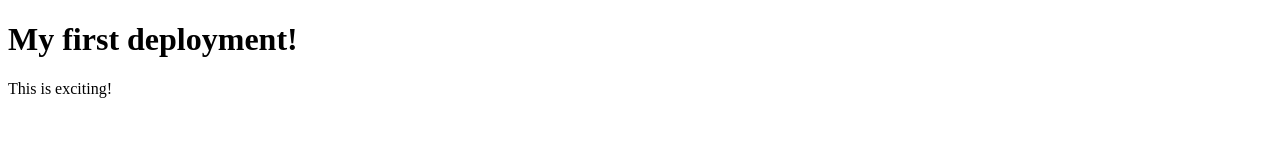
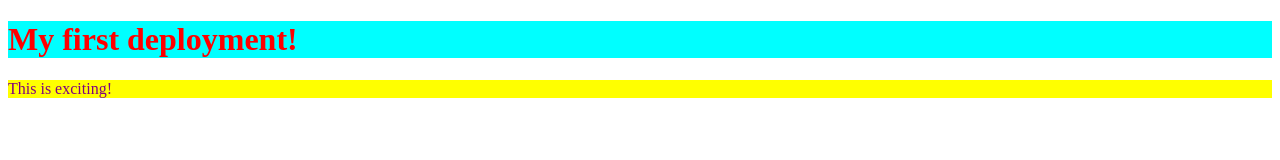
Before and after one commit to eghak/f27-deployment-test-egha, a website: page client/index.html in a window 1280 px wide. Drawn offline with Linux system fonts and the light colour scheme.

Commit message:
css added

```diff
--- a/client/index.html
+++ b/client/index.html
@@ -5,6 +5,8 @@
     <meta http-equiv="X-UA-Compatible" content="IE=edge">
     <meta name="viewport" content="width=device-width, initial-scale=1.0">
     <title>Document</title>
+    <link rel="stylesheet" href="./styles.css">
+    <link rel="stylesheet" href="/css">
 </head>
 
 <body>
--- a/client/styles.css
+++ b/client/styles.css
@@ -0,0 +1,9 @@
+h1 {
+    color: red;
+    background-color: aqua;
+}
+
+p {
+    color: purple;
+    background-color: yellow;
+}
```
Also changed, not shown: server/server.js (+7 -3 lines).
